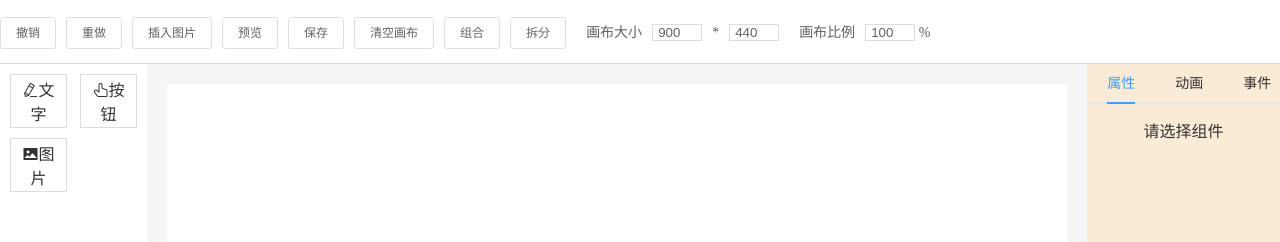
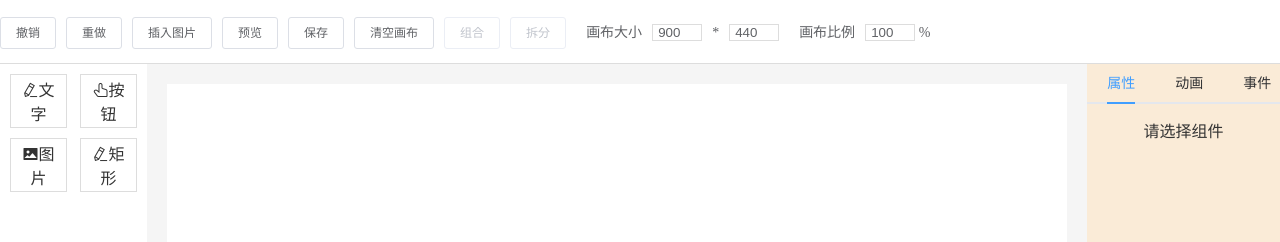
Before and after one commit to LZHK1ng/low-code-demo, a Vue app: page /#/ in a window 1280 px wide. Shown: the top 242 px of the page. Built offline with nearby package versions, Linux system fonts and the light colour scheme.

Commit message:
feat: 添加矩形组件

```diff
--- a/src/components/Editor/Shape.vue
+++ b/src/components/Editor/Shape.vue
@@ -149,8 +149,8 @@ export default {
       return result
     },
     handleMouseDownOnShape(e) {
-      // 输入框不需要阻止默认事件（不然点击输入不了）
-      if (this.element.component != 'v-text') {
+      // 输入框/矩形框 不需要阻止默认事件（不然点击输入不了）
+      if (this.element.component != 'v-text' && this.element.component != 'rect-shape') {
         e.preventDefault()
       }
       e.stopPropagation()
--- a/src/components/Toolbar.vue
+++ b/src/components/Toolbar.vue
@@ -7,8 +7,14 @@
     <el-button @click="preview" style="margin-left: 10px">预览</el-button>
     <el-button @click="save">保存</el-button>
     <el-button @click="clearCanvas">清空画布</el-button>
-    <el-button @click="compose">组合</el-button>
-    <el-button @click="decompose">拆分</el-button>
+    <el-button @click="compose" :disabled="!areaData.components.length"
+      >组合</el-button
+    >
+    <el-button
+      @click="decompose"
+      :disabled="!curComponent || curComponent.component != 'Group'"
+      >拆分</el-button
+    >
     <div class="canvas-config">
       <span>画布大小</span>
       <input v-model="canvasStyleData.width" />
@@ -42,7 +48,9 @@ export default {
   computed: {
     ...mapState({
       canvasStyleData: state => state.canvasStyleData,
-      componentData: state => state.componentData
+      componentData: state => state.componentData,
+      areaData: state => state.areaData,
+      curComponent: state => state.curComponent
     })
   },
   methods: {
--- /dev/null
+++ b/src/custom-component/RectShape.vue
@@ -0,0 +1,22 @@
+<template>
+  <div class="rect-shape">
+    <v-text :propValue="element.propValue" :element="element"></v-text>
+  </div>
+</template>
+<script>
+export default {
+  props: {
+    element: {
+      type: Object
+    }
+  }
+}
+
+</script>
+<style lang="scss" scoped>
+.rect-shape {
+  width: 100%;
+  height: 100%;
+  overflow: auto;
+}
+</style>
--- a/src/custom-component/component-list.js
+++ b/src/custom-component/component-list.js
@@ -15,7 +15,7 @@ const list = [
   {
     component: 'v-text', // 组件名称，提前注册到vue
     label: '文字', // 左侧组件列表显示名字
-    propValue: '文字', // 组件使用值
+    propValue: '双击编辑文字', // 组件使用值
     icon: 'el-icon-edit', // 显示图标
     style: { // 样式
       width: 200,
@@ -59,6 +59,27 @@ const list = [
       borderRadius: '',
     },
   },
+  {
+    component: 'rect-shape',
+    label: '矩形',
+    propValue: '双击编辑文字',
+    icon: 'el-icon-edit',
+    style: {
+      width: 200,
+      height: 200,
+      fontSize: 14,
+      fontWeight: 500,
+      lineHeight: '',
+      letterSpacing: 0,
+      textAlign: 'center',
+      color: '',
+      borderColor: '#000',
+      borderWidth: 1,
+      backgroundColor: '',
+      borderStyle: 'solid',
+      verticalAlign: 'middle',
+    },
+  }
 ]
 
 for (let i = 0, len = list.length; i < len; i++) {
--- a/src/custom-component/index.js
+++ b/src/custom-component/index.js
@@ -4,7 +4,8 @@ const components = [
   'Picture',
   'VText',
   'VButton',
-  'Group'
+  'Group',
+  'RectShape'
 ]
 
 components.forEach(key => {
--- a/src/utils/calculateComponentPositionAndSize.js
+++ b/src/utils/calculateComponentPositionAndSize.js
@@ -16,8 +16,10 @@ function calculateLeftTop(style, curPosition, pointInfo) {
   const newCenterPoint = getCenterPoint(curPosition, symmetricPoint)
   const newTopLeftPoint = calculateRotatedPointCoordinate(curPosition, newCenterPoint, -style.rotate)
   const newBottomRightPoint = calculateRotatedPointCoordinate(symmetricPoint, newCenterPoint, -style.rotate)
+
   const newWidth = newBottomRightPoint.x - newTopLeftPoint.x
   const newHeight = newBottomRightPoint.y - newTopLeftPoint.y
+
   if (newWidth > 0 && newHeight > 0) {
     style.width = Math.round(newWidth)
     style.height = Math.round(newHeight)
```
